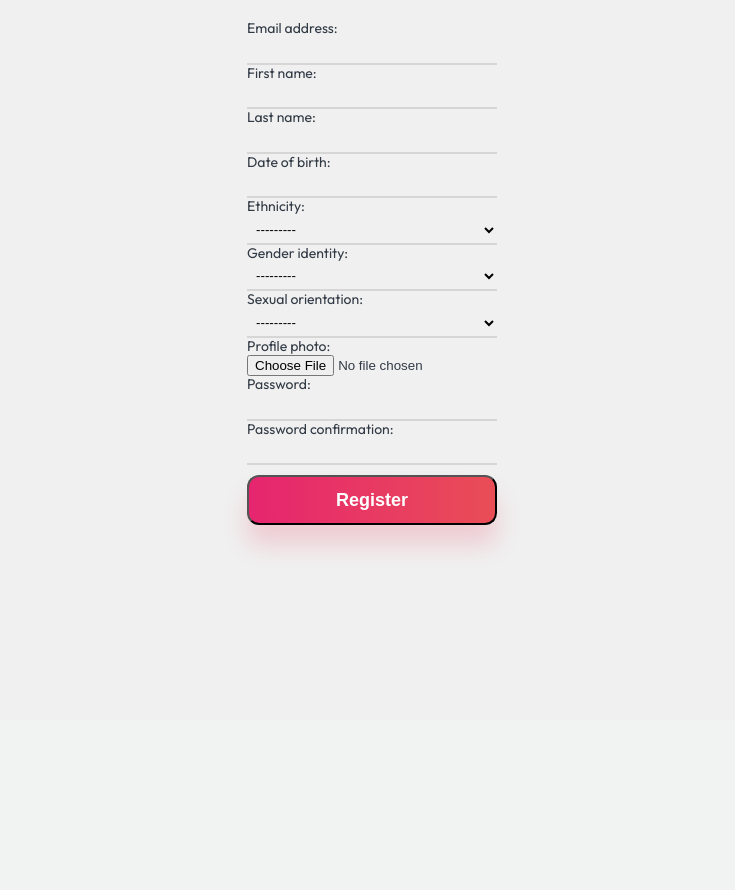
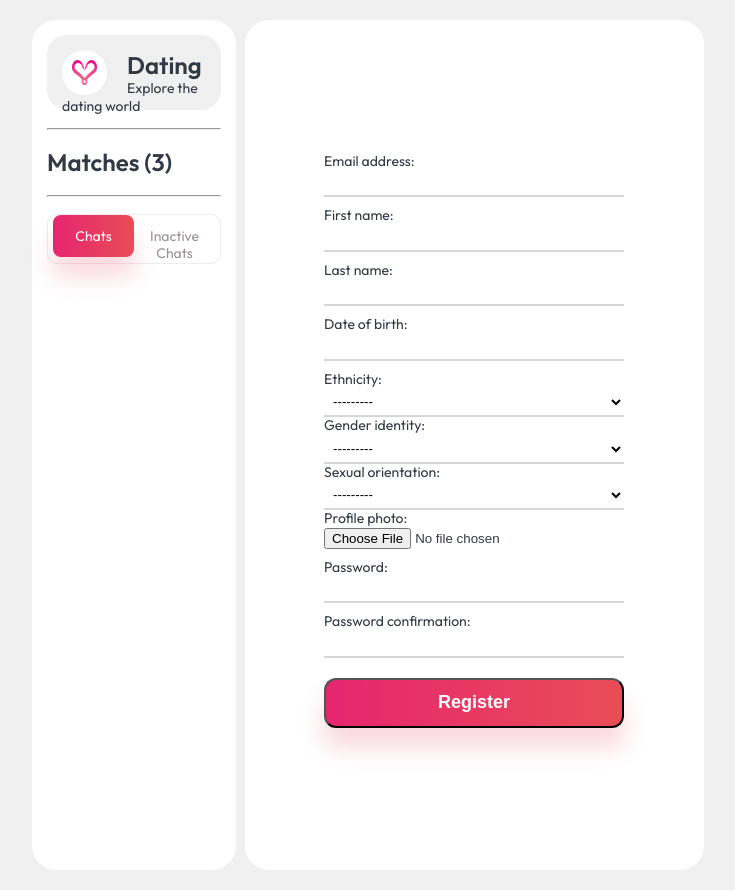
Before and after one commit to x8bitReignbeaux/pdx_capstone, a Django app: page /users/register/ in a window 1280 px wide. Shown: the part 80-970 px from the top of the page, without its empty margins (268-1003 px from the left). Before the commit the page ends 632 px from the top, so only its background shows below. Run offline with Django 4.2, Linux system fonts and the light colour scheme; data comes from the database, SQL or seed files in the repository; both versions use the stored data as it was after the commit.

Commit message:
Push for Ronnie to review code.

```diff
--- a/Hook/settings.py
+++ b/Hook/settings.py
@@ -57,7 +57,7 @@ ROOT_URLCONF = 'Hook.urls'
 TEMPLATES = [
     {
         'BACKEND': 'django.template.backends.django.DjangoTemplates',
-        'DIRS': [os.path.join(BASE_DIR, 'templates')],
+        'DIRS': [os.path.join(BASE_DIR, 'templates'), os.path.join(BASE_DIR, 'profile_grid', 'templates')],
         'APP_DIRS': True,
         'OPTIONS': {
             'context_processors': [
@@ -121,7 +121,7 @@ USE_TZ = True
 STATIC_URL = 'static/'
 STATICFILES_DIRS = [BASE_DIR / "static"]
 
-MEDIA_ROOT = os.path.join(BASE_DIR, 'media')
+MEDIA_ROOT = os.path.join(BASE_DIR, 'static/media')
 MEDIA_URL = '/media/'
 
 # Default primary key field type
--- a/profile_grid/urls.py
+++ b/profile_grid/urls.py
@@ -5,4 +5,5 @@ app_name = 'profile_grid'
 
 urlpatterns = [
     path('', views.profile_grid, name='profile_grid'),
+    path('user-profile', views.profile, name='profile'),
 ]
--- a/profile_grid/views.py
+++ b/profile_grid/views.py
@@ -8,3 +8,7 @@ def profile_grid(request):
         'user_list': user_list
     }
     return render(request, 'profile_grid/grid.html', context=context)
+
+def profile(request):
+
+    return render(request, 'profile_grid/profile.html')
--- a/static/css/login.css
+++ b/static/css/login.css
@@ -1,11 +1,19 @@
 #login_container {
     margin: auto;
-    width: 25rem;
+    background-color: #FFFFFF;
+    height: 85rem;
+    width: 67.5%;
+    border-radius: 2.4rem;
+    display: flex;
+    flex-direction: column;
+    justify-content: center;
 }
 
 #login_form {
     display: flex;
     flex-direction: column;
+    align-self: center;
+    width: 30rem;
 }
 
 #id_username, #id_password {
--- a/static/css/register.css
+++ b/static/css/register.css
@@ -1,8 +1,23 @@
+#register_container {
+    margin: auto;
+    background-color: #FFFFFF;
+    height: 85rem;
+    width: 67.5%;
+    border-radius: 2.4rem;
+    display: flex;
+    flex-direction: column;
+    justify-content: center;
+}
+
 #register_form {
     display: flex;
     flex-direction: column;
     margin: auto;
-    width: 25rem;
+    width: 30rem;
+}
+
+#register_form > input {
+    margin-bottom: 1rem;
 }
 
 #id_email, #id_first_name, #id_last_name, #id_date_of_birth, #id_ethnicity, #id_gender_identity, #id_sexual_orientation,
--- a/templates/base.html
+++ b/templates/base.html
@@ -103,6 +103,35 @@
         </nav>
       </div>
     </header>
-    <main>{% block content %} {% endblock %}</main>
+    <main>
+      <div id="message_container">
+        <div id="mode_container">
+          <div id="mode_icon_container">
+            <img
+              src="{% static 'images/heart_icon.png' %}"
+              alt="Heart Icon"
+              id="heart_icon"
+            />
+          </div>
+          <h1>Dating</h1>
+          <p>Explore the dating world</p>
+        </div>
+        <br />
+        <hr />
+        <br />
+        <div id="matches_container">
+          <h1>Matches (3)</h1>
+        </div>
+        <br />
+        <hr />
+        <br />
+        <div id="chat_container">
+          <div id="chat_buttons">
+            <p id="chat" class="chat_buttons">Chats</p>
+            <p id="inactive_chat" class="chat_buttons">Inactive Chats</p>
+          </div>
+        </div>
+      </div>
+      {% block content %} {% endblock %}</main>
   </body>
 </html>
--- a/users/admin.py
+++ b/users/admin.py
@@ -25,6 +25,10 @@ class UserCreationForm(forms.ModelForm):
         if password1 and password2 and password1 != password2:
             raise ValidationError("Passwords don't match")
         return password2
+
+    def profile_photo(self):
+        profile_photo = self.cleaned_data.get('profile_photo')
+        return profile_photo
 
     def save(self, commit=True):
         # Save the provided password in hashed format
--- a/users/models.py
+++ b/users/models.py
@@ -72,7 +72,7 @@ class UserProfile(AbstractBaseUser):
     ethnicity = models.ForeignKey('Ethnicity', on_delete=models.SET_NULL, null=True)
     gender_identity = models.ForeignKey('GenderIdentity', on_delete=models.SET_NULL, null=True)
     sexual_orientation = models.ForeignKey('SexualOrientation', on_delete=models.SET_NULL, null=True)
-    profile_photo = models.ImageField(default='default.png', upload_to='profile_photos', null=True)
+    profile_photo = models.ImageField(default='default.png', upload_to='profile_photos/', null=True)
     is_active = models.BooleanField(default=True)
     is_admin = models.BooleanField(default=False)
 
--- a/users/templates/users/register.html
+++ b/users/templates/users/register.html
@@ -4,9 +4,11 @@
 {% block title %}Hook App - Register{% endblock %}
 
 {% block content %}
-<form method="post" id="register_form">
-    {% csrf_token %}
-    {{ form }}
-    <input type="submit" value="Register" id="register_button" />
-</form>
+<div id="register_container">
+    <form method="post" id="register_form" enctype="multipart/form-data">
+        {% csrf_token %}
+        {{ form }}
+        <input type="submit" value="Register" id="register_button" />
+    </form>
+</div>
 {% endblock %}
```
Also changed, not shown: profile_grid/templates/profile_grid/grid.html (+1 -29 lines), profile_grid/templates/profile_grid/profile.html (added, +21 -0 lines), db.sqlite3, static/media/default.png (renamed from media/default.png), static/media/profile_photos/20220731_230426064_iOS.jpg (renamed from media/profile_photos/20220731_230426064_iOS.jpg), static/media/profile_photos/default.png (added), static/media/profile_photos/headshot.jpg (renamed from media/profile_photos/headshot.jpg), static/media/profile_photos/headshot_moXHPlf.jpg (renamed from media/profile_photos/headshot_moXHPlf.jpg), templates/registration/login.html (line endings or trailing spaces).
